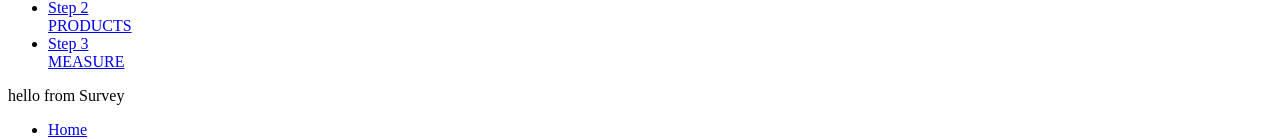
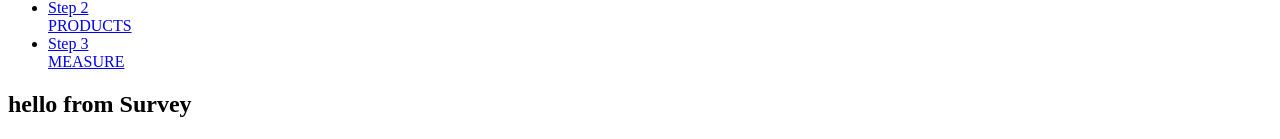
Before and after one commit to cbvargas5/Accu-Hemp, a React app: page /dose/survey in a window 1280 px wide. Shown: the part 489-628 px from the top of the page. Built offline with nearby package versions, Linux system fonts and the light colour scheme; the HTML template or start-up script is replaced by a standard one.

Commit message:
added working link

```diff
--- a/client/src/components/pages/Dose/Survey/Survey.jsx
+++ b/client/src/components/pages/Dose/Survey/Survey.jsx
@@ -4,7 +4,7 @@ export default class Survey extends Component {
   render() {
     return (
       <div>
-        hello from Survey
+        <h2>hello from Survey</h2>
       </div>
     )
   }
--- a/client/src/components/pages/DosePage.jsx
+++ b/client/src/components/pages/DosePage.jsx
@@ -26,7 +26,7 @@ export default class DosePage extends Component {
           <Link to="/products">Click here to skip to Step 2</Link>
           <p>Before you go to Step 2, please take our CBD Dose Survey so we can improve our Dose Estimator.</p>
           {/* Will need to change link to sub routes home of dose survey */}
-          <ButtonCard link="/" icon="fas fa-clipboard-list">CBD Dose Survery</ButtonCard>
+          <ButtonCard link="/dose/survey" icon="fas fa-clipboard-list">CBD Dose Survery</ButtonCard>
         </section>
       </section>
     )
```
